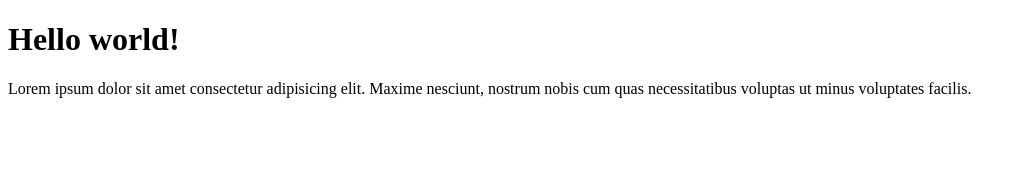
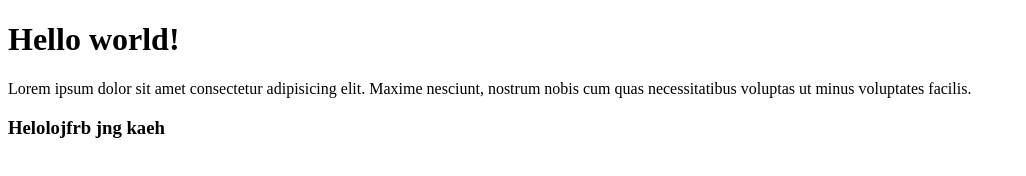
Before and after one commit to theromanov/git-training, a plain HTML site: page index.html in a window 1280 px wide. Shown: the whole page, without its empty margins (0-1026 px from the left). Drawn offline with Linux system fonts and the light colour scheme.

Commit message:
added new h3

```diff
--- a/index.html
+++ b/index.html
@@ -12,6 +12,7 @@
     <h1>Hello world!</h1>
     <p>Lorem ipsum dolor sit amet consectetur adipisicing elit. Maxime nesciunt, nostrum nobis cum quas necessitatibus
         voluptas ut minus voluptates facilis.</p>
+    <h3>Helolojfrb jng kaeh</h3>
 
     <script type="module" src="js/script.js"> </script>
 </body>
```
